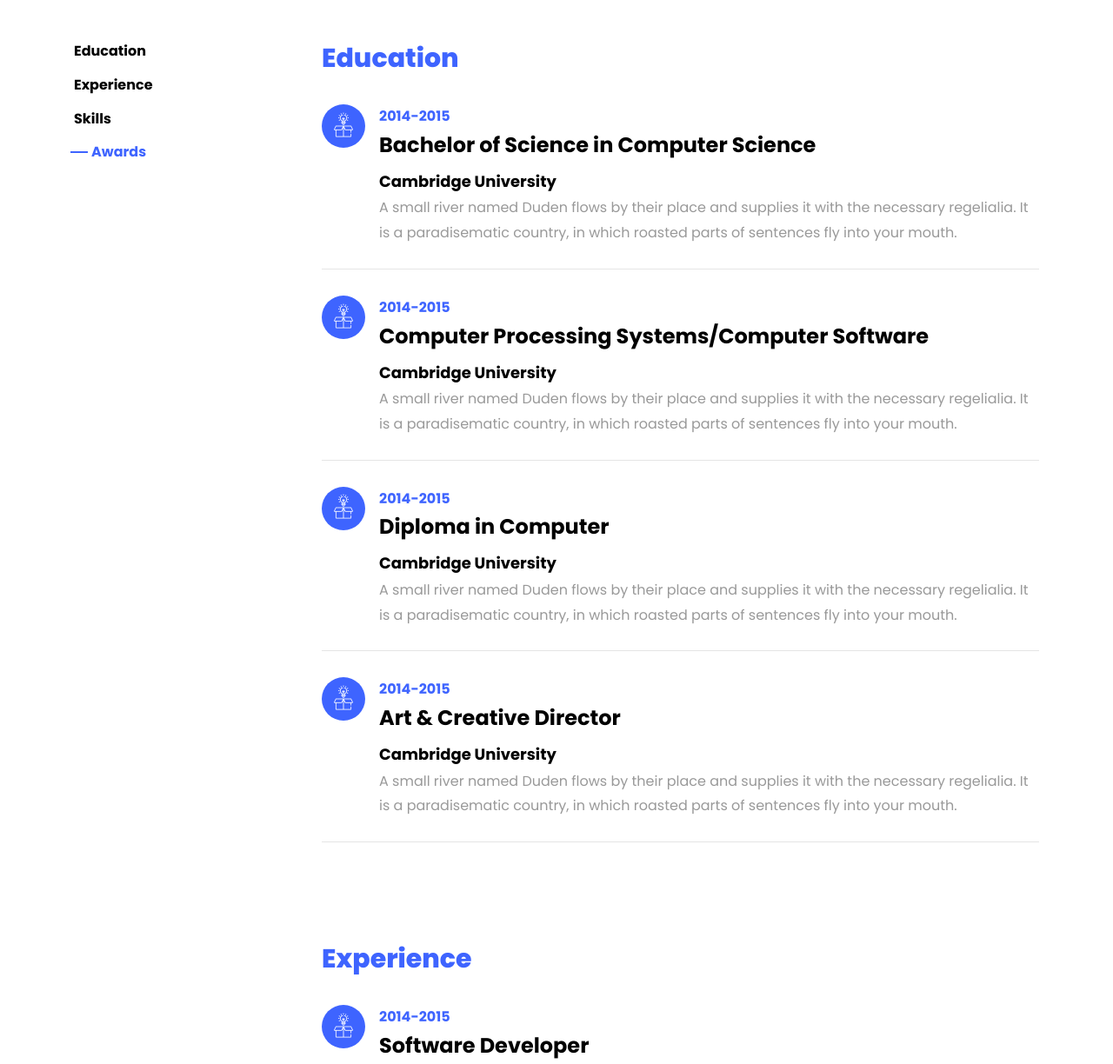
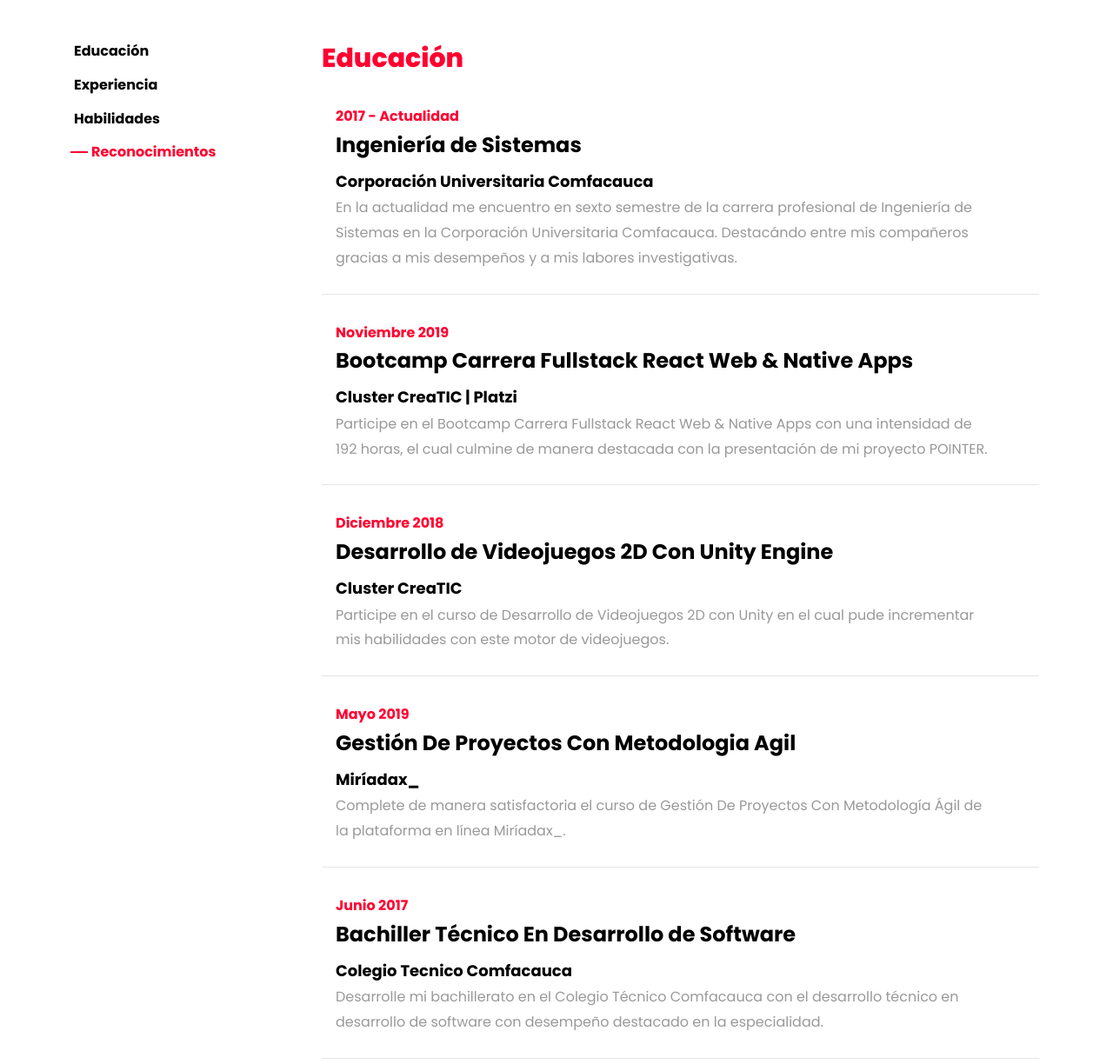
Before and after one commit to victorolave/victorolave.github.io, a plain HTML site: page index.html in a window 1280 px wide. Shown: the part 1540-2764 px from the top of the page at 87% size. Drawn offline with Linux system fonts and the light colour scheme; files whose address does not match are found by name.

Commit message:
Education

```diff
--- a/index.html
+++ b/index.html
@@ -77,10 +77,8 @@
 				<div class="col-md-6 col-lg-6 d-flex">
 					<div class="img-about img d-flex align-items-stretch">
 						<div class="overlay"></div>
-						<div class="img d-flex align-self-stretch align-items-center"
-							style="">
-							<img src="images/victorOlave.jpg" alt="" srcset="" width="100%">
-						</div>
+						<div class="img d-flex align-self-stretch align-items-center" style="">
+							<img src="images/victorOlave.jpg" alt="" srcset="" width="100%"> </div>
 					</div>
 				</div>
 				<div class="col-md-6 col-lg-6 pl-md-5 py-5">
@@ -88,11 +86,14 @@
 						<div class="col-md-12 heading-section ftco-animate">
 							<h1 class="big">Acerca de mi</h1>
 							<h2 class="mb-4">Acerca de mi</h2>
-							<p style="text-align: justify;">Soy un desarrollador Junior Full Stack 💻 en varias tecnologías y contando, diseñador y
-								desarrollador de juegos 🎮, optimista sobre la gamificación como apoyo para los modelos educativos de todos los niveles y dibujante como hobby👨🏽‍🎨</p s>
+							<p style="text-align: justify;">Soy un desarrollador Junior Full Stack 💻 en varias
+								tecnologías y contando, diseñador y
+								desarrollador de juegos 🎮, optimista sobre la gamificación como apoyo para los modelos
+								educativos de todos los niveles y dibujante como hobby👨🏽‍🎨</p s>
 							<ul class="about-info mt-4 px-md-0 px-2">
 								<li class="d-flex"><span>Nombre:</span> <span>Victor Olave</span></li>
-								<li class="d-flex"><span>Fecha de Nacimiento:</span> <span>Septiembre 11, 2000</span></li>
+								<li class="d-flex"><span>Fecha de Nacimiento:</span> <span>Septiembre 11, 2000</span>
+								</li>
 								<li class="d-flex"><span>Ubicación:</span> <span>Popayán, Colombia</span></li>
 								<li class="d-flex"><span>Email:</span> <span>victorolave1131@gmail.com</span></li>
 								<li class="d-flex"><span>Teléfono: </span> <span>+57 3152724638</span></li>
@@ -146,68 +147,109 @@
 				<div class="col-md-3">
 					<nav id="navi">
 						<ul>
-							<li><a href="#page-1">Education</a></li>
-							<li><a href="#page-2">Experience</a></li>
-							<li><a href="#page-3">Skills</a></li>
-							<li><a href="#page-4">Awards</a></li>
+							<li><a href="#page-1">Educación</a></li>
+							<li><a href="#page-2">Experiencia</a></li>
+							<li><a href="#page-3">Habilidades</a></li>
+							<li><a href="#page-4">Reconocimientos</a></li>
 						</ul>
 					</nav>
 				</div>
 				<div class="col-md-9">
 					<div id="page-1" class="page one">
-						<h2 class="heading">Education</h2>
+						<h2 class="heading">Educación</h2>
+
 						<div class="resume-wrap d-flex ftco-animate">
-							<div class="icon d-flex align-items-center justify-content-center">
-								<span class="flaticon-ideas"></span>
-							</div>
+							<!-- <div class="icon d-flex align-items-center justify-content-center">
+								<span class="flaticon-innovation"></span>
+							</div> -->
 							<div class="text pl-3">
-								<span class="date">2014-2015</span>
-								<h2>Bachelor of Science in Computer Science</h2>
-								<span class="position">Cambridge University</span>
-								<p>A small river named Duden flows by their place and supplies it with the necessary
-									regelialia. It is a paradisematic country, in which roasted parts of sentences fly
-									into your mouth.</p>
+								<span class="date">2017 - Actualidad</span>
+								<h2>Ingeniería de Sistemas</h2>
+								<span class="position">Corporación Universitaria Comfacauca</span>
+								<p>En la actualidad me encuentro en sexto semestre de la carrera profesional de
+									Ingeniería de Sistemas en la Corporación Universitaria Comfacauca. Destacándo entre
+									mis compañeros gracias a mis desempeños y a mis labores investigativas.</p>
 							</div>
 						</div>
+
 						<div class="resume-wrap d-flex ftco-animate">
-							<div class="icon d-flex align-items-center justify-content-center">
+							<!-- <div class="icon d-flex align-items-center justify-content-center">
 								<span class="flaticon-ideas"></span>
-							</div>
+							</div> -->
 							<div class="text pl-3">
-								<span class="date">2014-2015</span>
-								<h2>Computer Processing Systems/Computer Software</h2>
-								<span class="position">Cambridge University</span>
-								<p>A small river named Duden flows by their place and supplies it with the necessary
-									regelialia. It is a paradisematic country, in which roasted parts of sentences fly
-									into your mouth.</p>
+								<span class="date">Noviembre 2019</span>
+								<h2>Bootcamp Carrera Fullstack React Web & Native Apps</h2>
+								<span class="position">Cluster CreaTIC | Platzi</span>
+								<p>Participe en el Bootcamp Carrera Fullstack React Web & Native Apps con una intensidad
+									de 192 horas, el cual culmine de manera destacada con la presentación de mi
+									proyecto POINTER.</p>
 							</div>
 						</div>
+
 						<div class="resume-wrap d-flex ftco-animate">
-							<div class="icon d-flex align-items-center justify-content-center">
+							<!-- <div class="icon d-flex align-items-center justify-content-center">
 								<span class="flaticon-ideas"></span>
-							</div>
+							</div> -->
 							<div class="text pl-3">
-								<span class="date">2014-2015</span>
-								<h2>Diploma in Computer</h2>
-								<span class="position">Cambridge University</span>
-								<p>A small river named Duden flows by their place and supplies it with the necessary
-									regelialia. It is a paradisematic country, in which roasted parts of sentences fly
-									into your mouth.</p>
+								<span class="date">Diciembre 2018</span>
+								<h2>Desarrollo de Videojuegos 2D Con Unity Engine</h2>
+								<span class="position">Cluster CreaTIC</span>
+								<p>Participe en el curso de Desarrollo de Videojuegos 2D con Unity en el cual pude
+									incrementar mis habilidades con este motor de videojuegos.</p>
 							</div>
 						</div>
+
 						<div class="resume-wrap d-flex ftco-animate">
-							<div class="icon d-flex align-items-center justify-content-center">
+							<!-- <div class="icon d-flex align-items-center justify-content-center">
 								<span class="flaticon-ideas"></span>
-							</div>
+							</div> -->
 							<div class="text pl-3">
-								<span class="date">2014-2015</span>
-								<h2>Art &amp; Creative Director</h2>
-								<span class="position">Cambridge University</span>
-								<p>A small river named Duden flows by their place and supplies it with the necessary
-									regelialia. It is a paradisematic country, in which roasted parts of sentences fly
-									into your mouth.</p>
+								<span class="date">Mayo 2019</span>
+								<h2>Gestión De Proyectos Con Metodologia Agil</h2>
+								<span class="position">Miríadax_</span>
+								<p>Complete de manera satisfactoria el curso de Gestión De Proyectos Con Metodología
+									Ágil de la plataforma en línea Miríadax_.</p>
 							</div>
 						</div>
+
+						<div class="resume-wrap d-flex ftco-animate">
+							<!-- <div class="icon d-flex align-items-center justify-content-center">
+								<span class="flaticon-ideas"></span>
+							</div> -->
+							<div class="text pl-3">
+								<span class="date">Junio 2017</span>
+								<h2>Bachiller Técnico En Desarrollo de Software</h2>
+								<span class="position">Colegio Tecnico Comfacauca</span>
+								<p>Desarrolle mi bachillerato en el Colegio Técnico Comfacauca con el desarrollo técnico
+									en desarrollo de software con desempeño destacado en la especialidad.</p>
+							</div>
+						</div>
+
+						<div class="resume-wrap d-flex ftco-animate">
+							<div class="text pl-3">
+								<h2>Otros Cursos</h2>
+								<div class="row">
+									<div class="col-md-6">
+										<ul>
+											<li>Articulación en Creacion y Gestion de Emprendimientos de Base
+												Tecnológica</li>
+											<li>Certificado Curso en Introducción a Deep Learning</li>
+											<li>Diploma de Participacion Fundamentos de Programacion</li>
+											<li>Diploma de Programacion Basica</li>
+										</ul>
+									</div>
+									<div class="col-md-6">
+										<ul>
+											<li>Diploma de Participacion Introduccion Al Diseño de Videojuegos</li>
+											<li>Diploma de Participacion Programacion con Java Standart</li>
+											<li>Diploma de Participacion Programacion con JavaScript</li>
+											<li>Diploma Curso de Marca Personal</li>
+										</ul>
+									</div>
+								</div>
+							</div>
+						</div>
+
 					</div>
 
 					<div id="page-2" class="page two">
```
Also changed, not shown: css/style.css.
